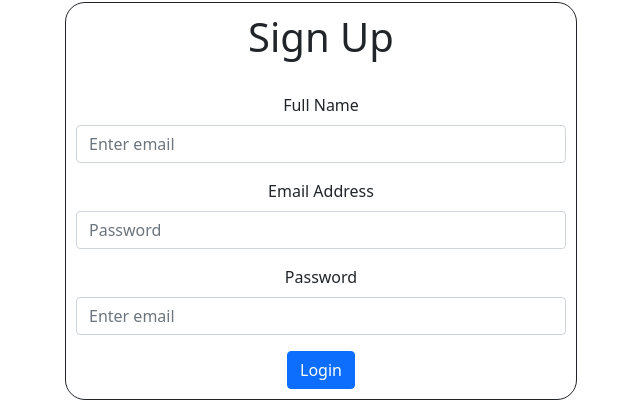
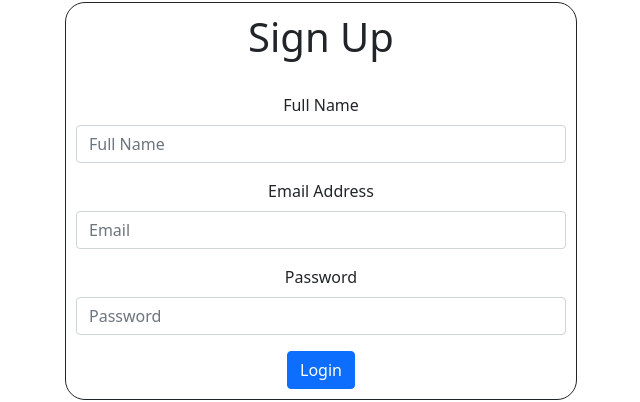
Before and after one commit to Dilansilva/Online-Shopping-MERN, a React (Create React App) app: page / in a window 1280 px wide. Shown: the part 126-528 px from the top of the page, without its empty margins (319-959 px from the left). Built offline with nearby package versions, Linux system fonts and the light colour scheme.

Commit message:
Sign up page is done

```diff
--- a/src/Login/InputComponent.js
+++ b/src/Login/InputComponent.js
@@ -3,7 +3,7 @@ import { Form } from "react-bootstrap";
 
 const InputComponent = (props) => {
   return (
-    <Form.Group className="mb-3" controlId="formBasicEmail">
+    <Form.Group className="mb-3">
       <Form.Label>{props.name}</Form.Label>
       <Form.Control type={props.type} placeholder={props.placeholder} />
       <Form.Text className="red-color-text">{props.error}</Form.Text>
--- a/src/SignUp/SignUp.js
+++ b/src/SignUp/SignUp.js
@@ -9,7 +9,8 @@ const SignUp = () => {
     const [error,setError] = useState({
         email: null,
         password: null,
-        name: null
+        name: null,
+        network: null
       });
 
     return (
@@ -19,33 +20,31 @@ const SignUp = () => {
         <h1>Sign Up</h1>
         <br />
         <Form>
-          <Form.Group className="mb-3" controlId="formBasicEmail">
-            <Form.Label>Full Name</Form.Label>
-            <Form.Control type="email" placeholder="Enter email" />
-            <Form.Text className="red-color-text">
-              {error.name}
-            </Form.Text>
-          </Form.Group>
+          <InputComponent
+            name="Full Name"
+            type="Text"
+            placeholder="Full Name"
+            error={error.name}
+          />
 
-          <Form.Group className="mb-3" controlId="formBasicPassword">
-            <Form.Label>Email Address</Form.Label>
-            <Form.Control type="password" placeholder="Password" />
-            <Form.Text className="red-color-text">
-              {error.password}
-            </Form.Text>
-          </Form.Group>
+          <InputComponent
+            name="Email Address"
+            type="email"
+            placeholder="Email"
+            error={error.email}
+          />
 
-          <Form.Group className="mb-3" controlId="formBasicEmail">
-            <Form.Label>Password</Form.Label>
-            <Form.Control type="email" placeholder="Enter email" />
-            <Form.Text className="red-color-text">
-              {error.email}
-            </Form.Text>
-          </Form.Group>
+          <InputComponent
+            name="Password"
+            type="password"
+            placeholder="Password"
+            error={error.password}
+          />
 
           <Button variant="primary" type="submit">
             Login
           </Button>
+
         </Form>
       </div>
     </div>
```
